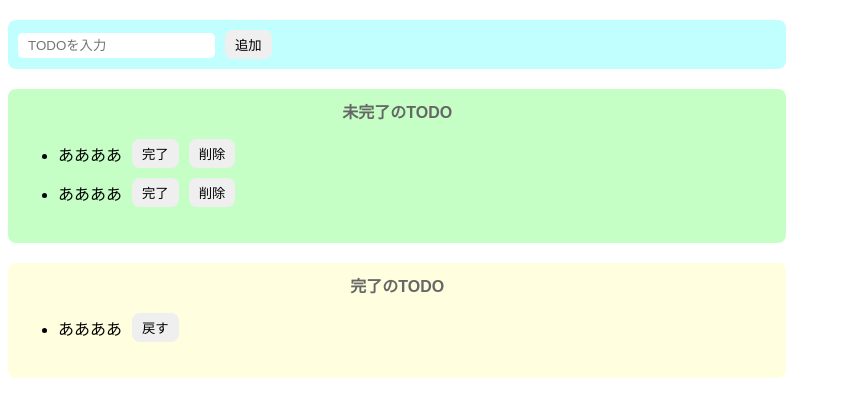
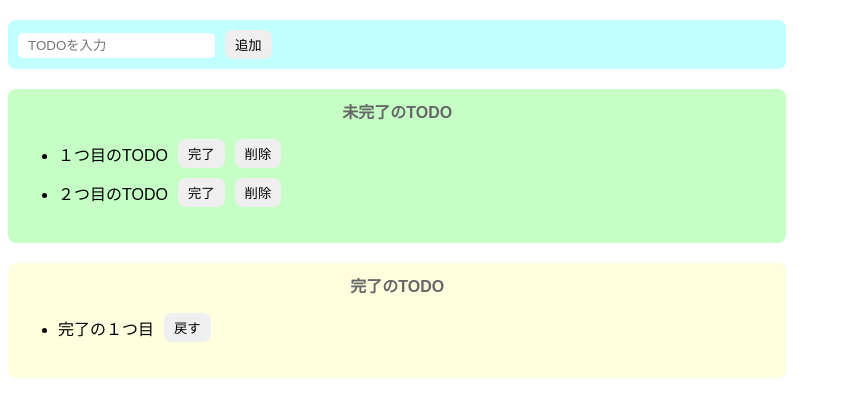
Before and after one commit to tetsguya-hashi/udemy-react-todoList, a React (Create React App) app: page / in a window 1280 px wide. Shown: the top 416 px of the page, without its empty margins (0-841 px from the left). Built offline with nearby package versions, Linux system fonts and the light colour scheme.

Commit message:
未完了のtodoへ項目の追加をできるようにした

```diff
--- a/src/App.jsx
+++ b/src/App.jsx
@@ -1,35 +1,56 @@
-import React from "react";
+import React, { useState } from "react";
 import "./styles.css";
 
 export const App = () => {
+  const [todoText, setTodoText] = useState("");
+  const [incompleteTodos, setIncompleteTodos] = useState([
+    "１つ目のTODO",
+    "２つ目のTODO"
+  ]);
+  const [completeTodos, setCompleteTodos] = useState(["完了の１つ目"]);
+  const onChangeTodoText = (event) => setTodoText(event.target.value);
+  const onClickAdd = () => {
+    if (todoText === "") return;
+    const newTodos = [...incompleteTodos, todoText];
+    setIncompleteTodos(newTodos);
+    setTodoText("");
+  };
   return (
     <>
       <div className="input-area">
-        <input type="text" placeholder="TODOを入力" />
-        <button>追加</button>
+        <input
+          type="text"
+          placeholder="TODOを入力"
+          value={todoText}
+          onChange={onChangeTodoText}
+        />
+        <button onClick={onClickAdd}>追加</button>
       </div>
       <div className="incomplete-area">
         <p className="title">未完了のTODO</p>
         <ul>
-          <div className="list-row">
-            <li>ああああ</li>
-            <button>完了</button>
-            <button>削除</button>
-          </div>
-          <div className="list-row">
-            <li>ああああ</li>
-            <button>完了</button>
-            <button>削除</button>
-          </div>
+          {incompleteTodos.map((todo) => {
+            return (
+              <div key={todo} className="list-row">
+                <li>{todo}</li>
+                <button>完了</button>
+                <button>削除</button>
+              </div>
+            );
+          })}
         </ul>
       </div>
       <div className="complete-area">
         <p className="title">完了のTODO</p>
         <ul>
-          <div className="list-row">
-            <li>ああああ</li>
-            <button>戻す</button>
-          </div>
+          {completeTodos.map((todo) => {
+            return (
+              <div key={todo} className="list-row">
+                <li>{todo}</li>
+                <button>戻す</button>
+              </div>
+            );
+          })}
         </ul>
       </div>
     </>
```
